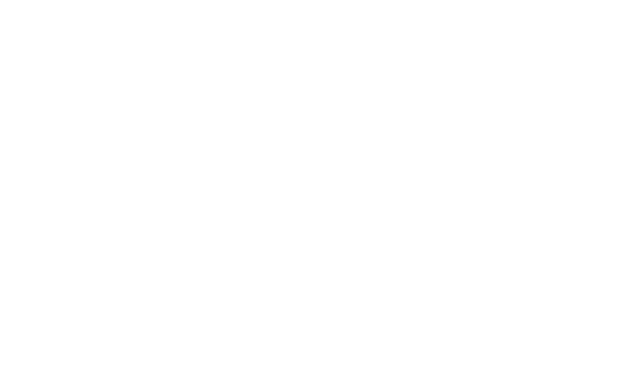
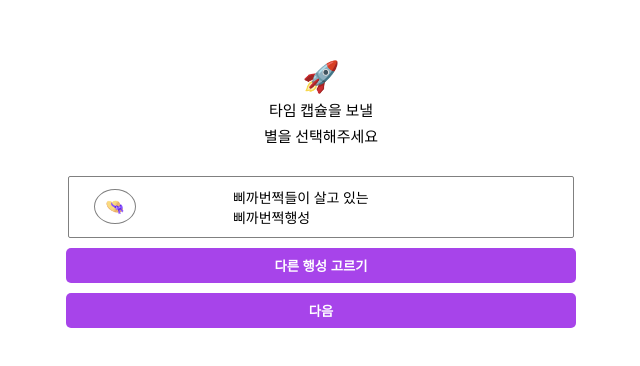
Before and after one commit to cottonsweet/Cosmic-Treasures, a React (Vite) app: page /templates/create/msg in a window 1280 px wide. Shown: the part 202-568 px from the top of the page, without its empty margins (319-959 px from the left). Built offline with nearby package versions, Linux system fonts and the light colour scheme.

Commit message:
:sparkles: Introducing ViewOne Component, Update Design UI

```diff
--- /dev/null
+++ b/src/pages/View/ViewOne.module.sass
@@ -0,0 +1,24 @@
+.view-one
+    width: 100%
+    height:100vh
+    display: flex
+    flex-direction: column
+    justify-content: center
+    align-items: center
+
+
+    .view-one__title, .view-one__desc
+        font-size: 15px
+
+    .view-one__title
+        margin: 5px 0
+
+    .view-one__desc
+        margin-bottom: 30px
+
+    .view_footer--btn
+        width: 100%
+        max-width:85%
+        margin-top: 10px
+        display: flex
+        flex-direction: column
--- a/src/pages/View/ViewOne.tsx
+++ b/src/pages/View/ViewOne.tsx
@@ -1,11 +1,36 @@
+import { useState } from "react";
+
+// CSS
+import classes from "./ViewOne.module.sass";
+
+// Components
+import RocketIcon from "../../components/layouts/Icons/RocketIocn";
+import CapsulModal from "../../components/UI/Modal/CapsulModal";
+import Planet from "../Card/Planet";
+import Button from "../../components/layouts/Button/Button";
+
 interface Props {
-    onNext: () => void
+  onNext: () => void;
 }
 
 const ViewOne = (props: Props) => {
-    return(
-        <div></div>
-    )
-}
+  const [activityModal, setActivityModal] = useState(false);
 
-export default ViewOne
+  // 행성 리스트 모달 출력 여부
+  const handleClickModal = () => setActivityModal((prev) => !prev);
+
+  return (
+    <div className={classes["view-one"]}>
+      <RocketIcon />
+      <div className={classes["view-one__title"]}>타임 캡슐을 보낼</div>
+      <div className={classes["view-one__desc"]}>별을 선택해주세요</div>
+      <CapsulModal activityModal={activityModal} onClick={handleClickModal} />
+      <div className={classes["view_footer--btn"]}>
+        <Button title="다른 행성 고르기" onClick={handleClickModal} className="change_planet" />
+        <Button title="다음" onClick={props.onNext} className="next_btn" />
+      </div>
+    </div>
+  );
+};
+
+export default ViewOne;
```
